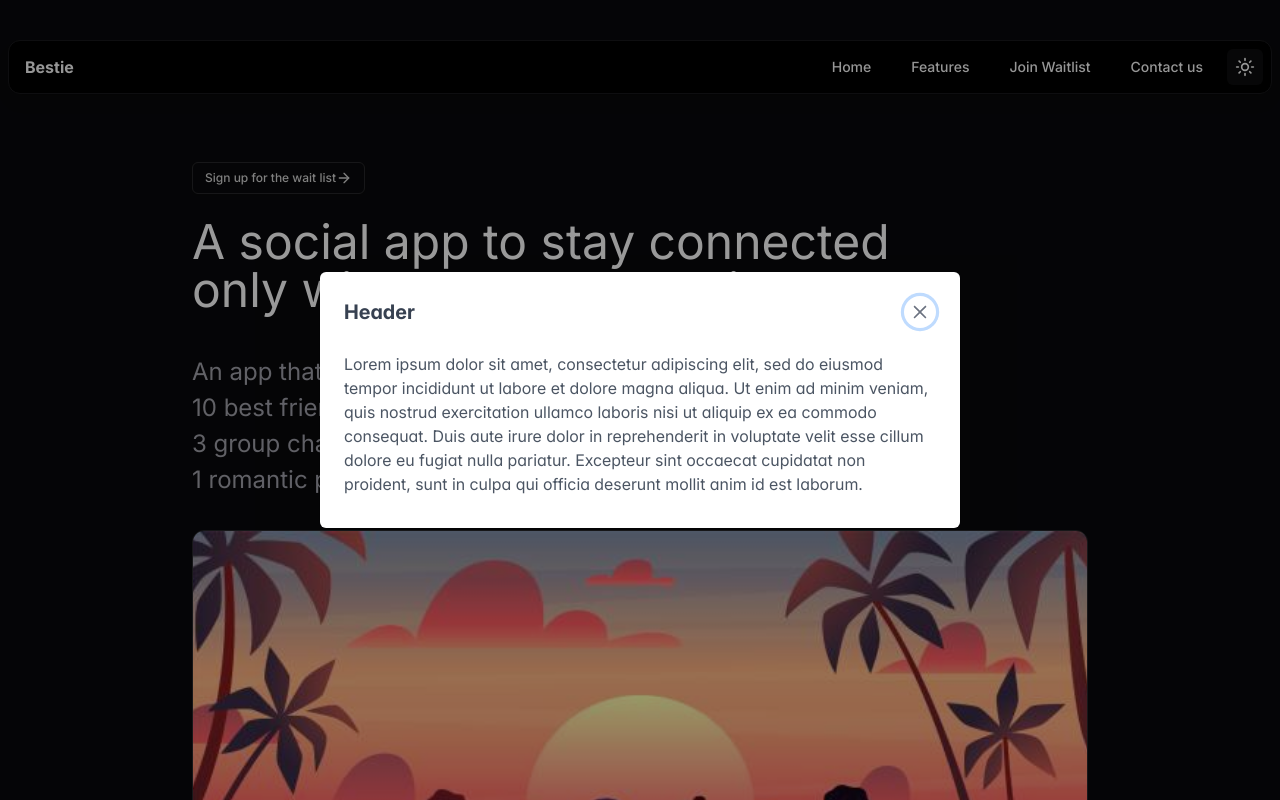
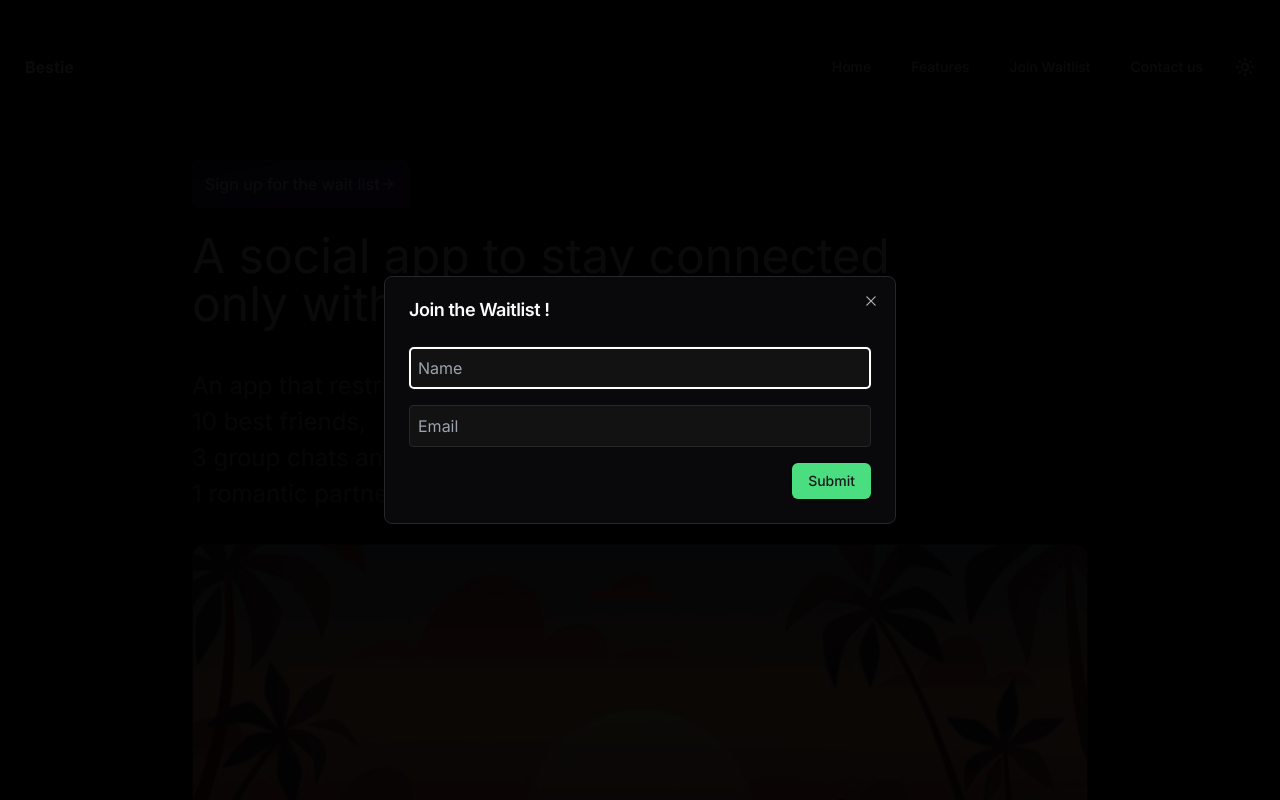
Before and after one commit to punarva10/Bestie-Landing-Page, a Next.js app: page / in a window 1280 px wide. Shown: the top 800 px of the page. Built offline with nearby package versions, Linux system fonts and the light colour scheme.

Commit message:
First working version

```diff
--- a/app/globals.css
+++ b/app/globals.css
@@ -1,16 +1,6 @@
-@layer tailwind-base, primereact, tailwind-utilities;
-
-/* IMPORTANT: In "styled" mode you must add the PrimeReact Theme here. Do NOT include in "unstyled" mode */
-@import 'primereact/resources/themes/lara-light-blue/theme.css' layer(primereact);
-
-@layer tailwind-base {
 @tailwind base;
-}
-
-@layer tailwind-utilities {
 @tailwind components;
 @tailwind utilities;
-}
 
 @layer base {
   :root {
--- a/app/page.tsx
+++ b/app/page.tsx
@@ -16,22 +16,22 @@ export default function Home() {
     <Main>
       <Section id="hero">
         <Container>
-          <Hero />
+          <Hero setShowModal={setShowModal}/>
         </Container>
       </Section>
       <Section id="feature-left">
         <Container>
-          <FeatureLeft />
+          <FeatureLeft setShowModal={setShowModal}/>
         </Container>
       </Section>
       <Section id="feature-right">
         <Container>
-          <FeatureRight />
+          <FeatureRight setShowModal={setShowModal}/>
         </Container>
       </Section>
       <Section id="cta">
         <Container>
-          <CTA />
+          <CTA setShowModal={setShowModal}/>
         </Container>
       </Section>
       <Section id="footer">
--- a/components/home-page/cta.tsx
+++ b/components/home-page/cta.tsx
@@ -8,21 +8,31 @@ import Balancer from "react-wrap-balancer";
 import { Button } from "@/components/ui/button";
 
 // Custom components
-import { Section, Container } from "@/components/craft";
+import { Container, Section } from "@/components/craft";
+import { Dispatch, SetStateAction } from "react";
 
-const CTA = () => {
+const CTA = ({
+  setShowModal,
+}: {
+  setShowModal: Dispatch<SetStateAction<boolean>>;
+}) => {
   return (
     <Section className="px-4">
       <Container className="flex flex-col items-center gap-6 rounded-lg border bg-accent/50 p-6 text-center md:rounded-xl md:p-12">
         <h2 className="!my-0">Take control of your social life</h2>
         <h3 className="!mb-0 text-muted-foreground">
           <Balancer>
-            It is estimated that people will use approximately 93% of their free time on social media. It&apos;s high time we put a stop to this.
+            It is estimated that people will use approximately 93% of their free
+            time on social media. It&apos;s high time we put a stop to this.
           </Balancer>
         </h3>
         <div className="not-prose mx-auto flex items-center gap-2">
-          <Button className="w-fit h-16" asChild>
-            <Link href="#">JOIN THE WAITLIST</Link>
+          <Button
+            className="w-fit h-12 bg-gradient-to-br from-blue-950 to-purple-900 text-white"
+            asChild
+            onClick={() => setShowModal(true)}
+          >
+            <div>JOIN THE WAITLIST {"->"}</div>
           </Button>
         </div>
       </Container>
--- a/components/home-page/feature-left.tsx
+++ b/components/home-page/feature-left.tsx
@@ -7,9 +7,13 @@ import * as Craft from "@/components/craft";
 import { Button } from "@/components/ui/button";
 
 // Asset imports
-import Placeholder from "@/public/placeholder.webp";
+import { Dispatch, SetStateAction } from "react";
 
-const FeatureLeft = () => {
+const FeatureLeft = ({
+  setShowModal,
+}: {
+  setShowModal: Dispatch<SetStateAction<boolean>>;
+}) => {
   return (
     <Craft.Section>
       <Craft.Container className="grid items-stretch md:grid-cols-2 md:gap-12">
@@ -25,16 +29,20 @@ const FeatureLeft = () => {
         <div className="flex flex-col gap-6 py-8">
           <h3 className="!my-0">Replace Your Whatsapp</h3>
           <p className="font-light leading-[1.4] opacity-70">
-            Avoid the clutter of all your college groups, your family groups and all the advertising spam you receive on whatsapp. <br /> <br/>
-            An app to purely just talk to the most important people in your life. <br /> <br />
-            And no, we will not use your chats to train our ad model like a certain other company (ahem ahem)
+            Avoid the clutter of all your college groups, your family groups and
+            all the advertising spam you receive on whatsapp. <br /> <br />
+            An app to purely just talk to the most important people in your
+            life. <br /> <br />
+            And no, we will not use your chats to train our ad model like a
+            certain other company (ahem ahem)
           </p>
           <div className="not-prose flex items-center gap-2">
-            <Button className="w-fit" asChild>
-              <Link href="#">Get Started</Link>
-            </Button>
-            <Button className="w-fit" variant="link" asChild>
-              <Link href="#">Learn More {"->"}</Link>
+            <Button
+              className="w-fit bg-gradient-to-br from-blue-950 to-purple-900 text-white"
+              asChild
+              onClick={() => setShowModal(true)}
+            >
+              <div>Get Started {"->"}</div>
             </Button>
           </div>
         </div>
--- a/components/home-page/hero.tsx
+++ b/components/home-page/hero.tsx
@@ -12,21 +12,27 @@ import { Button } from "../ui/button";
 
 // Asset imports
 import Placeholder from "@/public/placeholder.webp";
+import { Dispatch, SetStateAction } from "react";
 
-const Hero = () => {
+const Hero = ({setShowModal} : {setShowModal: Dispatch<SetStateAction<boolean>>}) => {
   return (
     <Section>
       <Container>
         <div>
           <Button
+
             asChild
-            className="mb-6 w-fit"
+            className="mb-6 w-fit h-12 text-base bg-gradient-to-br from-blue-950 to-purple-900 text-white"
             size={"sm"}
             variant={"outline"}
           >
-            <Link className="not-prose" href="https://9d8.dev">
+            <div onClick={() => setShowModal(true)}>
             Sign up for the wait list <ArrowRight className="w-4" />
-            </Link>
+
+            </div>
+            {/* <Link className="not-prose" href="https://9d8.dev"> */}
+
+            {/* </Link> */}
           </Button>
           <h1>
             <Balancer>
--- a/components/home-page/modal.tsx
+++ b/components/home-page/modal.tsx
@@ -1,22 +1,120 @@
-'use client'
+"use client";
 
-import { Dialog } from 'primereact/dialog';
-import { Dispatch, SetStateAction } from 'react';
+import { Dispatch, SetStateAction, useRef, useState } from "react";
+import { Button } from "../ui/button";
+import {
+  Dialog,
+  DialogContent,
+  DialogHeader,
+  DialogOverlay,
+  DialogPortal,
+  DialogTitle,
+  DialogTrigger,
+} from "../ui/dialog";
+import emailjs from "@emailjs/browser";
 
-const Modal = ({showModal, setShowModal} : {showModal: boolean, setShowModal: Dispatch<SetStateAction<boolean>>}) => {
+const Modal = ({
+  showModal,
+  setShowModal,
+}: {
+  showModal: boolean;
+  setShowModal: Dispatch<SetStateAction<boolean>>;
+}) => {
+  const formRef = useRef<HTMLFormElement>(null);
+  const [form, setForm] = useState({
+    name: "",
+    email: "",
+  });
 
-    return (
-        <div className="card flex justify-content-center">
-            <Dialog header="Header" visible={showModal} style={{ width: '50vw' }} onHide={() => {if (!showModal) return; setShowModal(false); }}>
-                <p className="m-0">
-                    Lorem ipsum dolor sit amet, consectetur adipiscing elit, sed do eiusmod tempor incididunt ut labore et dolore magna aliqua.
-                    Ut enim ad minim veniam, quis nostrud exercitation ullamco laboris nisi ut aliquip ex ea commodo
-                    consequat. Duis aute irure dolor in reprehenderit in voluptate velit esse cillum dolore eu fugiat nulla pariatur.
-                    Excepteur sint occaecat cupidatat non proident, sunt in culpa qui officia deserunt mollit anim id est laborum.
-                </p>
-            </Dialog>
-        </div>
-    )
-}
+  const handleChange = (e: { target: any; }) => {
+    const { target } = e;
+    const { name, value } = target;
 
-export default Modal
+    setForm({
+      ...form,
+      [name]: value,
+    });
+  };
+
+  const handleSubmit = (e: React.FormEvent) => {
+    e.preventDefault();
+
+    console.log(`Starting to send email with details: ${form}`)
+
+    emailjs
+      .send(
+        "service_a96z0tl",
+        "template_r1tijvr",
+        {
+          from_name: form.name,
+          to_name: "Punarv Dinakar",
+          from_email: form.email,
+          to_email: "useful.fake.acnt@gmail.com",
+          message: form.email,
+        },
+        "rad1WIRaZO7pN6UiO"
+      )
+      .then(
+        () => {
+          alert("Thank you. I will get back to you as soon as possible.");
+
+          setForm({
+            name: "",
+            email: "",
+          });
+        },
+        (error: Error) => {
+          console.error(error);
+
+          alert("Ahh, something went wrong. Please try again.");
+        }
+      );
+
+    setShowModal(false);
+  };
+
+  return (
+    <div className="card flex justify-content-center">
+      <Dialog open={showModal} onOpenChange={setShowModal}>
+        <DialogTrigger asChild>
+          <button className="button">Join Waitlist</button>
+        </DialogTrigger>
+        <DialogPortal>
+          <DialogOverlay />
+          <DialogContent>
+            <DialogHeader className="pb-3">
+              <DialogTitle>Join the Waitlist !</DialogTitle>
+            </DialogHeader>
+            <form ref={formRef} onSubmit={handleSubmit}>
+              <input
+                type="name"
+                name='name'
+                value={form.name}
+                onChange={handleChange}
+                placeholder="Name"
+                required
+                className="w-full p-2 mb-4 border rounded"
+              />
+              <input
+                type="email"
+                name='email'
+                value={form.email}
+                onChange={handleChange}
+                placeholder="Email"
+                required
+                className="w-full p-2 mb-4 border rounded"
+              />
+              <div className="w-full flex justify-end">
+                <Button variant="default" className="bg-green-400">
+                  Submit
+                </Button>
+              </div>
+            </form>
+          </DialogContent>
+        </DialogPortal>
+      </Dialog>
+    </div>
+  );
+};
+
+export default Modal;
--- a/package.json
+++ b/package.json
@@ -9,6 +9,7 @@
     "lint": "next lint"
   },
   "dependencies": {
+    "@emailjs/browser": "^4.3.3",
     "@radix-ui/react-dialog": "^1.1.1",
     "@radix-ui/react-icons": "^1.3.0",
     "@radix-ui/react-navigation-menu": "^1.2.0",
@@ -16,10 +17,11 @@
     "@tailwindcss/typography": "^0.5.13",
     "class-variance-authority": "^0.7.0",
     "clsx": "^2.1.1",
+    "emailjs": "^4.0.3",
     "lucide-react": "^0.400.0",
     "next": "14.2.4",
     "next-themes": "^0.3.0",
-    "primereact": "^10.7.0",
+    "radix-ui": "^1.0.1",
     "react": "^18",
     "react-dom": "^18",
     "react-wrap-balancer": "^1.1.1",
```
Also changed, not shown: components/home-page/feature-right.tsx (+20 -13 lines), 2 other files (tests, documents, lock files or other folders). Lines whose indentation alone changed are shown as unchanged.
